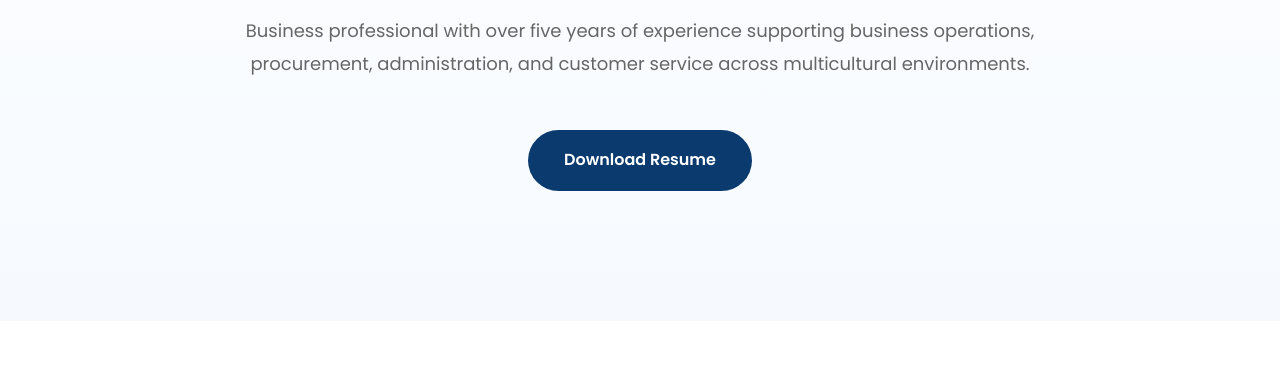
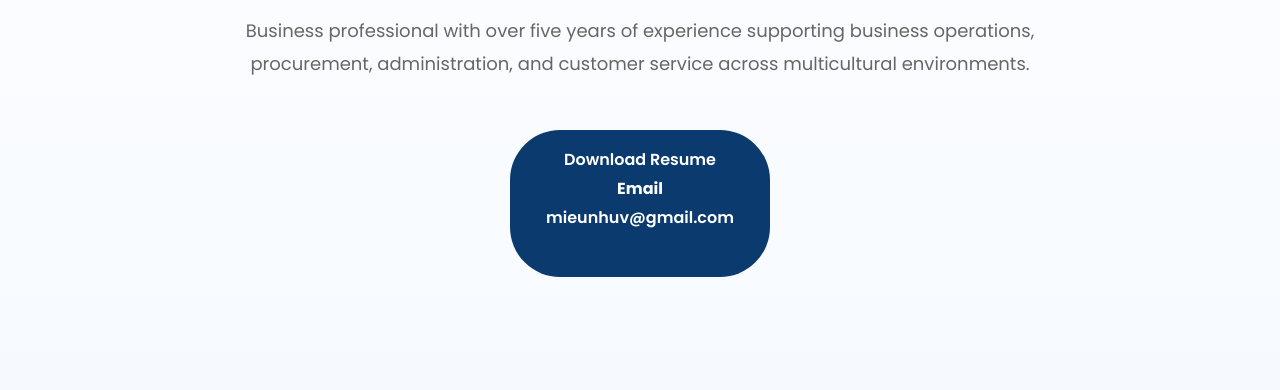
Before and after one commit to nhu1996/nhu1996.github.io, a plain HTML site: page index.html in a window 1280 px wide. Shown: the part 410-800 px from the top of the page. Drawn offline with Linux system fonts and the light colour scheme.

Commit message:
Update index.html

```diff
--- a/index.html
+++ b/index.html
@@ -413,6 +413,14 @@ target="_blank">
 
 Download Resume
 
+<br>
+
+<p><strong>Email</strong></p>
+
+<p>mieunhuv@gmail.com</p>
+
+<br>
+
 </a>
 
 </header>
@@ -698,8 +706,6 @@ Operations & Procurement Coordinator
 
 <div class="card" style="text-align:center;">
 
-<h3 style="color:#0B3B6E;">Let's Connect</h3>
-
 <br>
 
 <p><strong>Email</strong></p>
```
